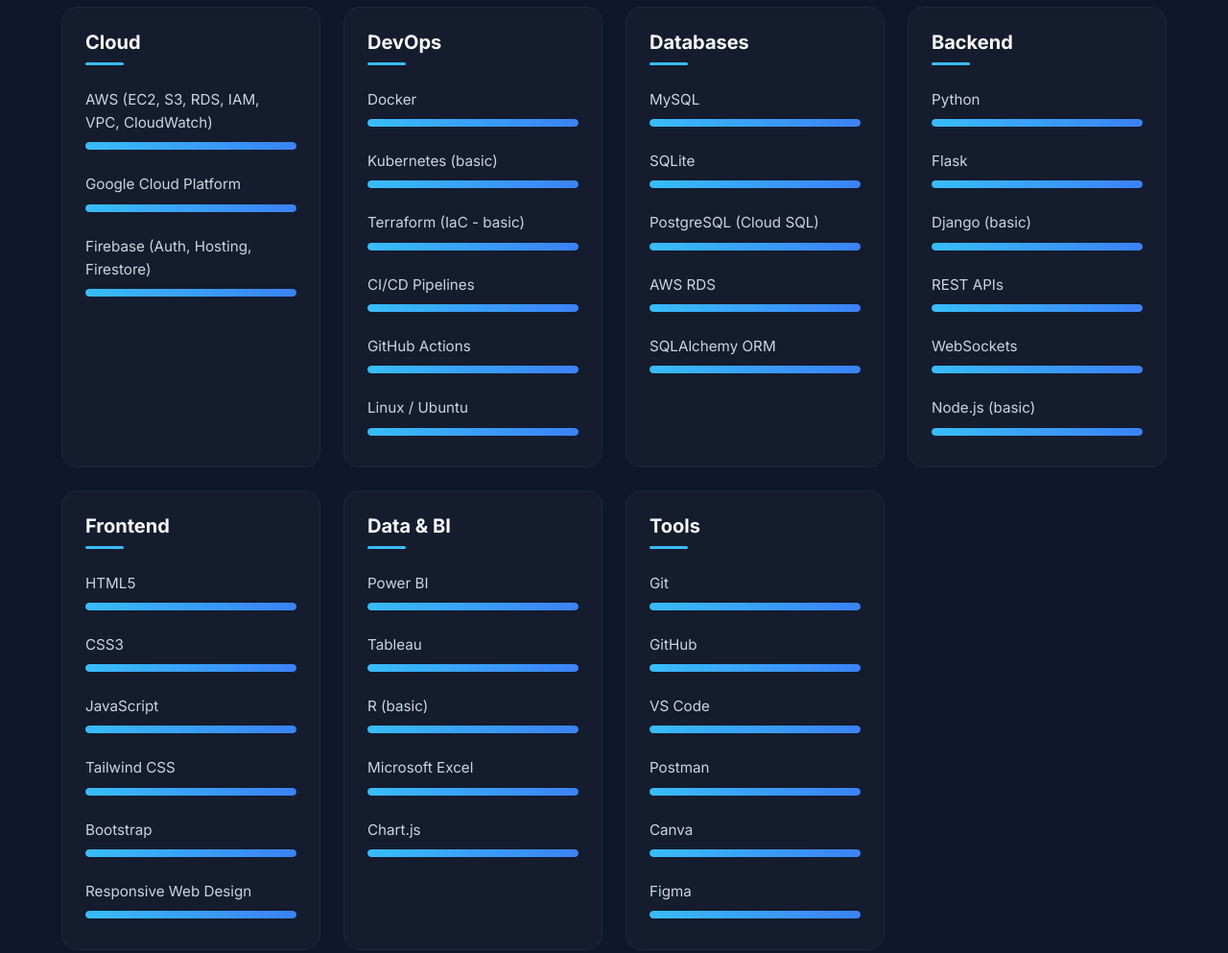
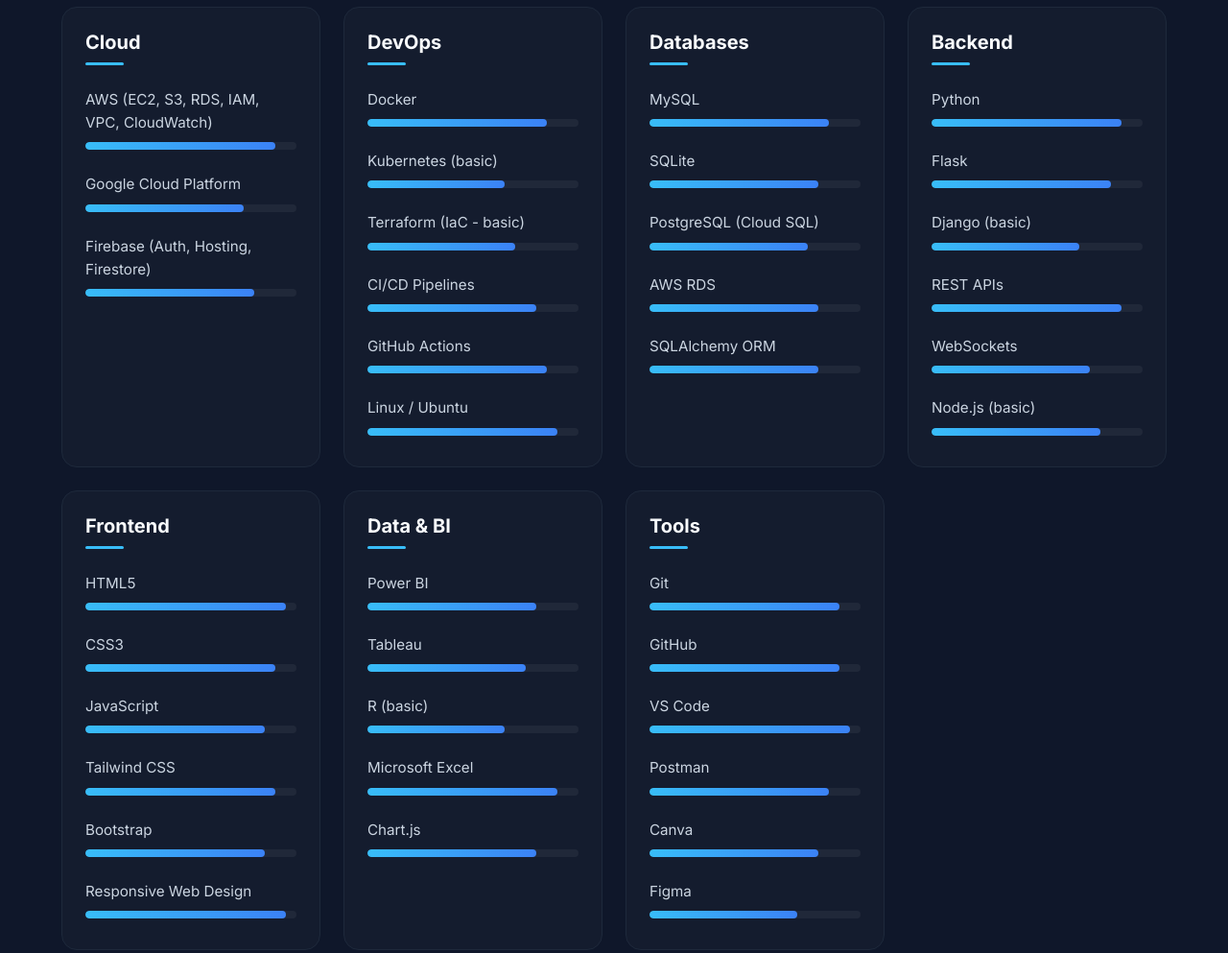
Before and after one commit to Chai-X-Compute/Chaitanya-Portfolio-Cloud-DevOps-, a website: page public/index.html in a window 1280 px wide. Shown: the part 2040-3033 px from the top of the page at 96% size. Drawn offline with Linux system fonts and the light colour scheme.

Commit message:
Fix skill bars animation and width issues
- Add !important to CSS width property to override conflicts
- Force inline styles in JavaScript for better control
- Add debugging console logs to track animation
- Use both setAttribute and style property for redundancy
- Ensure skill bars start at 0% and animate to correct levels

```diff
--- a/public/css/style.css
+++ b/public/css/style.css
@@ -499,7 +499,8 @@ a:hover {
   height: 100%;
   background: linear-gradient(90deg, var(--primary-color), #3b82f6);
   border-radius: var(--radius-full);
-  width: 0;
+  width: 0% !important;
+  max-width: 100%;
   transition: width 1.5s ease-out;
 }
 
--- a/public/js/animations.js
+++ b/public/js/animations.js
@@ -255,9 +255,19 @@ function initCustomCursor() {
 function initSkillBars() {
     const skillBars = document.querySelectorAll('.skill-level');
 
-    // Set initial width to 0
-    skillBars.forEach(bar => {
+    console.log('Found skill bars:', skillBars.length);
+
+    // Force initial width to 0% with inline styles
+    skillBars.forEach((bar, index) => {
+        const level = bar.getAttribute('data-level');
+        console.log(`Skill bar ${index}: ${level}%`);
+
+        // Force inline styles to override any CSS
+        bar.setAttribute('style', 'width: 0% !important; transition: width 1.5s ease-out;');
+
+        // Also set via style property for redundancy
         bar.style.width = '0%';
+        bar.style.transition = 'width 1.5s ease-out';
     });
 
     // Create intersection observer for skill bars
@@ -267,10 +277,12 @@ function initSkillBars() {
                 const skillLevel = entry.target;
                 const level = skillLevel.getAttribute('data-level');
 
-                // Animate skill bar
+                console.log('Animating skill bar to:', level + '%');
+
+                // Animate skill bar with inline styles
                 setTimeout(() => {
-                    skillLevel.style.transition = 'width 1.5s ease-out';
                     skillLevel.style.width = level + '%';
+                    skillLevel.setAttribute('style', `width: ${level}% !important; transition: width 1.5s ease-out;`);
                 }, 200);
 
                 // Stop observing after animation
```
